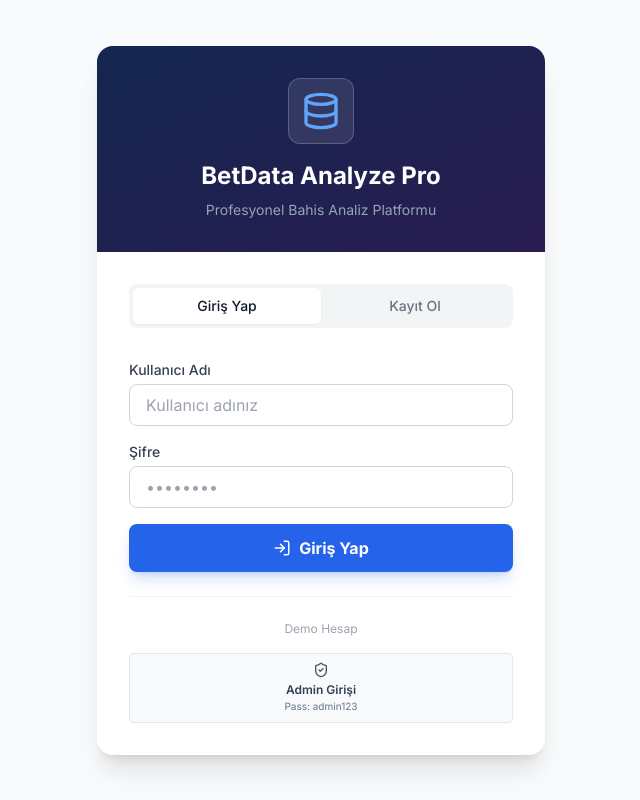
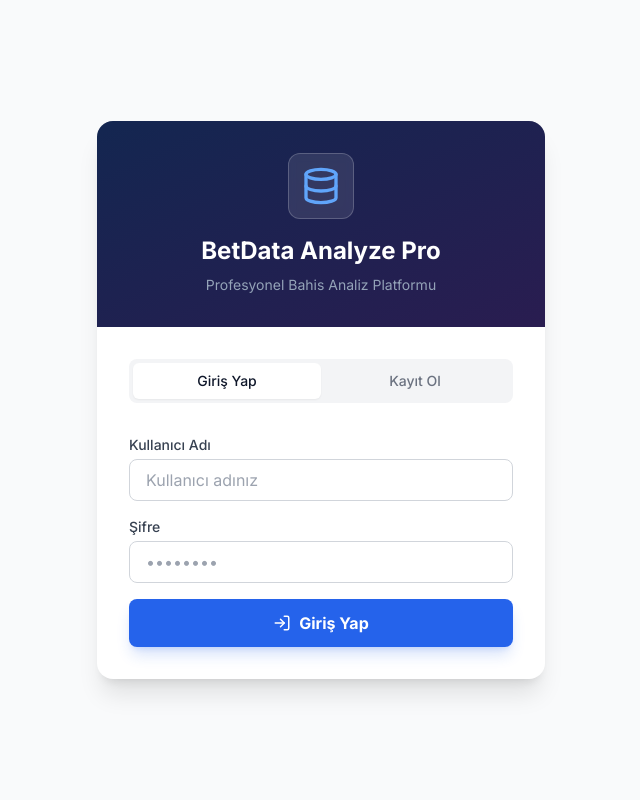
Before and after one commit to agonian/betData-Analyze-Pro, a React (Vite) app: page / in a window 1280 px wide. Shown: the whole page, without its empty margins (319-959 px from the left). Built offline with nearby package versions, Linux system fonts and the light colour scheme.

Commit message:
feat(auth): Remove demo login button
The demo login button has been removed from the authentication component to streamline the UI and remove outdated features.

```diff
--- a/components/Auth.tsx
+++ b/components/Auth.tsx
@@ -135,19 +135,7 @@ export const Auth: React.FC<AuthProps> = ({ onLogin }) => {
                 </button>
             </form>
 
-            <div className="mt-6 pt-6 border-t border-gray-100">
-                <div className="text-xs text-center text-gray-400 mb-4">Demo Hesap</div>
-                <div className="flex justify-center">
-                    <button
-                        onClick={() => { setUsername('admin'); setPassword('admin123'); }}
-                        className="text-xs flex flex-col items-center justify-center p-2 bg-slate-50 border border-slate-200 rounded hover:bg-slate-100 transition-colors w-full"
-                    >
-                        <ShieldCheck className="w-4 h-4 mb-1 text-slate-600" />
-                        <span className="font-semibold text-slate-700">Admin Girişi</span>
-                        <span className="text-[10px] text-slate-500">Pass: admin123</span>
-                    </button>
-                </div>
-            </div>
+
         </div>
       </div>
     </div>
```
